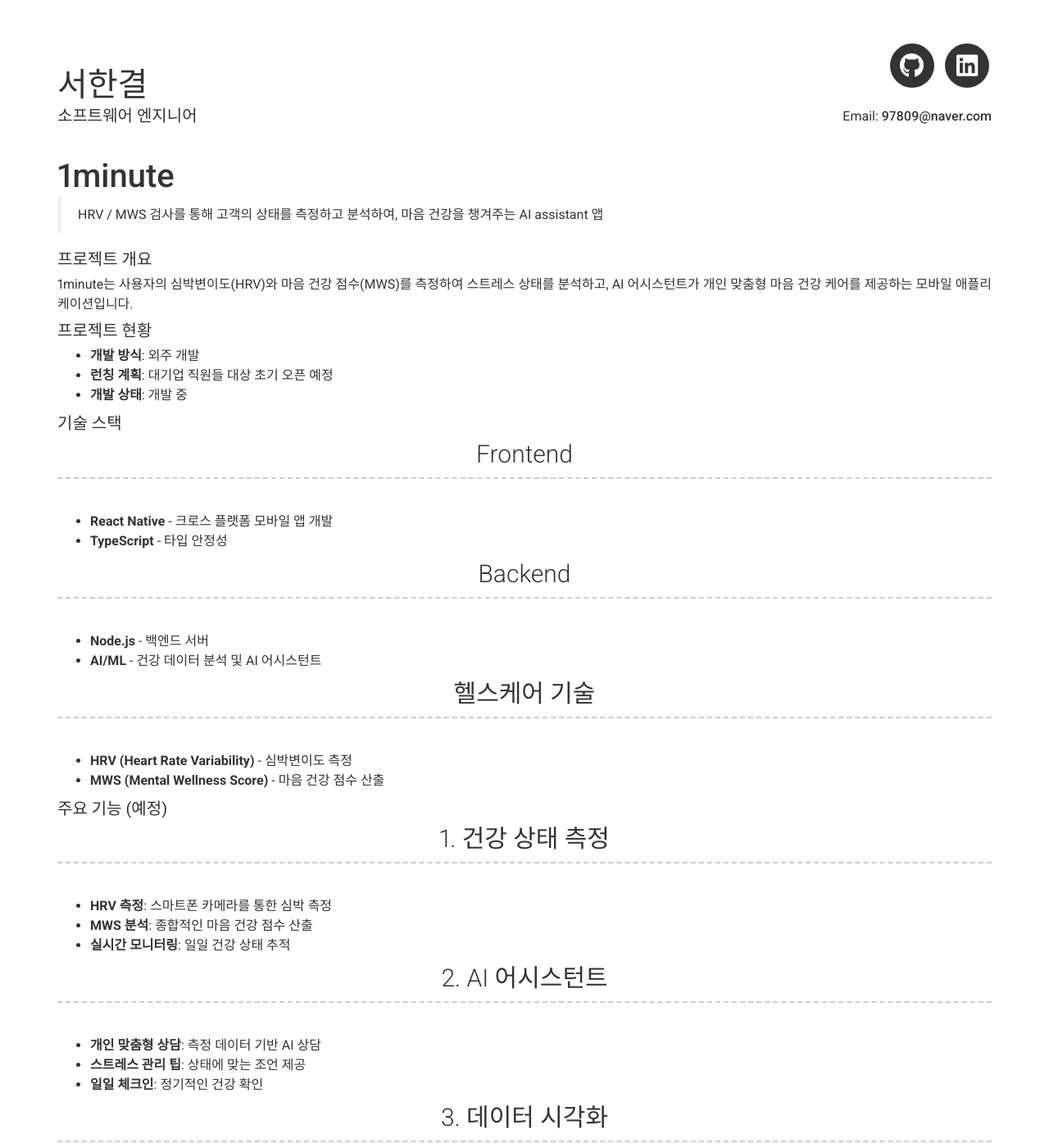
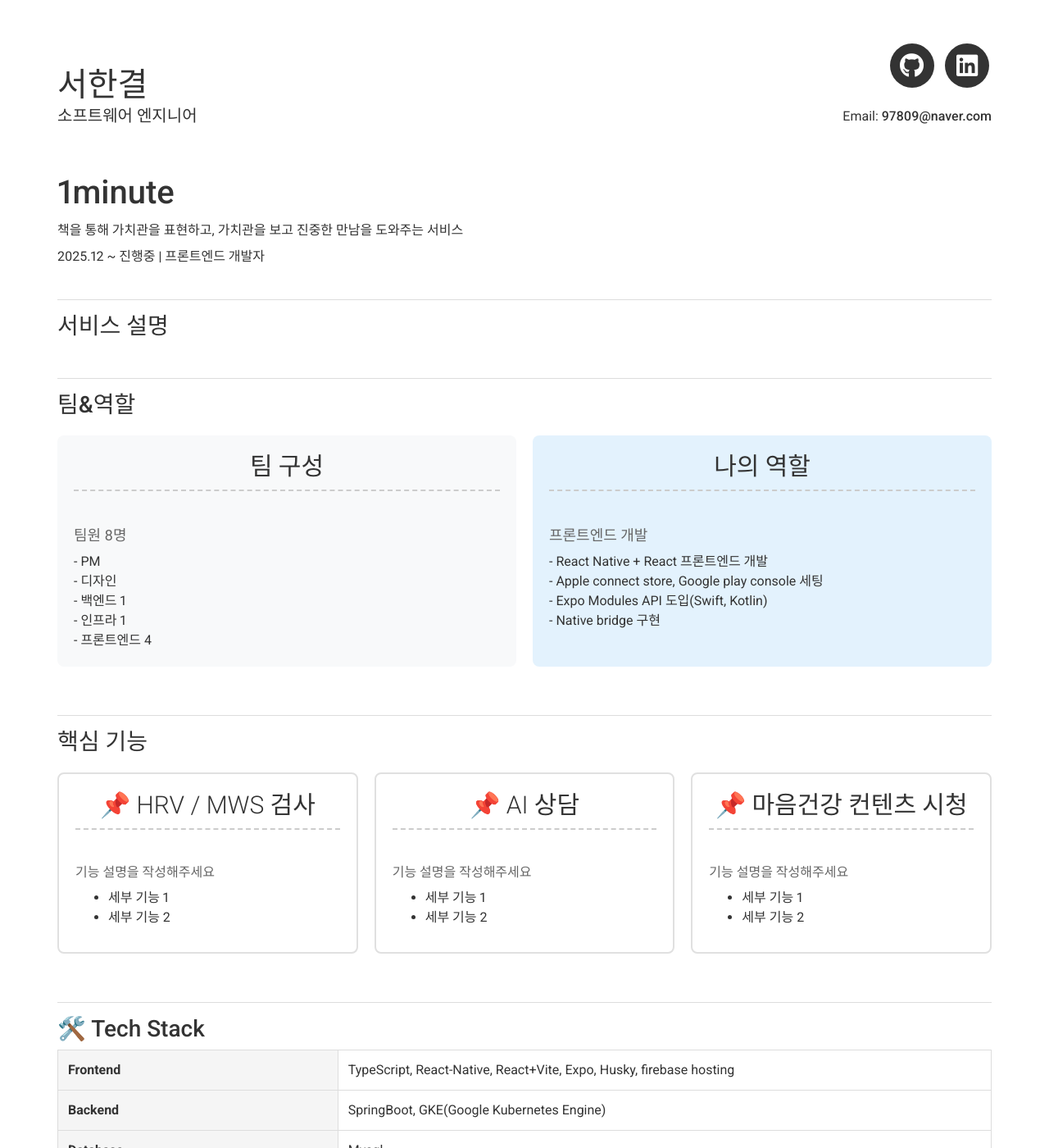
Before and after one commit to Hangyeol-SSeo/Hangyeol-SSeo.github.io, a Jekyll site: the page built from 1minute.md, in a window 1280 px wide and 1400 px high. Shown: the whole window at 82% size. Built offline with Jekyll 4.4.1, drawn with Linux system fonts in a browser that asks for light colours; nearby versions of some CDN libraries; some of the changed text lies outside the part shown.

Commit message:
1minute 상세 페이지 초안

```diff
--- a/1minute.md
+++ b/1minute.md
@@ -1,84 +1,136 @@
 ---
 layout: page
-title: 1minute - AI 마음 건강 케어 앱
-permalink: /projects/1minute/
+title: 1minute
+permalink: /experience/1minute/
 ---
 
-# 1minute
-
-> HRV / MWS 검사를 통해 고객의 상태를 측정하고 분석하여, 마음 건강을 챙겨주는 AI assistant 앱
-
-## 프로젝트 개요
-
-1minute는 사용자의 심박변이도(HRV)와 마음 건강 점수(MWS)를 측정하여 스트레스 상태를 분석하고,
-AI 어시스턴트가 개인 맞춤형 마음 건강 케어를 제공하는 모바일 애플리케이션입니다.
-
-## 프로젝트 현황
-
-- **개발 방식**: 외주 개발
-- **런칭 계획**: 대기업 직원들 대상 초기 오픈 예정
-- **개발 상태**: 개발 중
-
-## 기술 스택
-
-### Frontend
-- **React Native** - 크로스 플랫폼 모바일 앱 개발
-- **TypeScript** - 타입 안정성
-
-### Backend
-- **Node.js** - 백엔드 서버
-- **AI/ML** - 건강 데이터 분석 및 AI 어시스턴트
-
-### 헬스케어 기술
-- **HRV (Heart Rate Variability)** - 심박변이도 측정
-- **MWS (Mental Wellness Score)** - 마음 건강 점수 산출
-
-## 주요 기능 (예정)
-
-### 1. 건강 상태 측정
-- **HRV 측정**: 스마트폰 카메라를 통한 심박 측정
-- **MWS 분석**: 종합적인 마음 건강 점수 산출
-- **실시간 모니터링**: 일일 건강 상태 추적
-
-### 2. AI 어시스턴트
-- **개인 맞춤형 상담**: 측정 데이터 기반 AI 상담
-- **스트레스 관리 팁**: 상태에 맞는 조언 제공
-- **일일 체크인**: 정기적인 건강 확인
-
-### 3. 데이터 시각화
-- **건강 리포트**: 일/주/월별 건강 변화 추이
-- **인사이트 제공**: 패턴 분석 및 개선 방향 제시
-
-### 4. 기업 복지 연동
-- **임직원 건강 관리**: 대기업 복지 프로그램 연동
-- **단체 건강 모니터링**: 조직 차원의 건강 관리
-
-## 기대 효과
-
-### 개인
-- 일상적인 스트레스 관리
-- 마음 건강에 대한 인식 증가
-- 데이터 기반 자기 관리
-
-### 기업
-- 임직원 복지 향상
-- 업무 스트레스 감소
-- 생산성 향상
-
-## 타겟 사용자
-
-- 대기업 임직원
-- 스트레스 관리가 필요한 직장인
-- 마음 건강에 관심 있는 일반인
-
-## 개발 진행 상황
-
-현재 외주 개발로 진행 중이며, 대기업 직원들을 대상으로 한 파일럿 테스트를 준비하고 있습니다.
+<div style="margin-top: 20px; margin-bottom: 40px;">
+  <h1 style="margin-bottom: 10px;">1minute</h1>
+  <p style="font-size: 1.6rem; color: #333; margin-bottom: 8px;">책을 통해 가치관을 표현하고, 가치관을 보고 진중한 만남을 도와주는 서비스</p>
+  <p style="font-size: 1.6rem; color: #333; margin-bottom: 20px;">2025.12 ~ 진행중 | 프론트엔드 개발자</p>
+</div>
 
 ---
 
-**주의**: 이 프로젝트는 현재 개발 중이며, 상세 정보는 정식 출시 후 업데이트될 예정입니다.
+<h1 style="font-size: 2.8rem; margin-bottom:8px">서비스 설명</h1>
+
+<!-- 서비스 설명 삽입 -->
+
+<br/>
 
 ---
 
-[← 프로젝트 목록으로 돌아가기](/#projects)
+<h1 style="font-size: 2.8rem; margin-bottom:8px">팀&역할</h1>
+
+<div style="display: flex; gap: 20px; margin: 20px 0;">
+  <div style="flex: 1; background: #f8f9fa; padding: 20px; border-radius: 8px; font-size: medium">
+    <h3 style="margin-top: 0;">팀 구성</h3>
+    <p style="color: #666; font-size: large">팀원 8명</p>
+    - PM <br/>
+    - 디자인 <br/>
+    - 백엔드 1 <br/>
+    - 인프라 1 <br/>
+    - 프론트엔드 4 <br/>
+  </div>
+  <div style="flex: 1; background: #e3f2fd; padding: 20px; border-radius: 8px; font-size: medium">
+    <h3 style="margin-top: 0;">나의 역할</h3>
+    <p style="color: #666; font-size: large">프론트엔드 개발</p>
+    - React Native + React 프론트엔드 개발 <br/>
+    - Apple connect store, Google play console 세팅 <br/>
+    - Expo Modules API 도입(Swift, Kotlin) <br/>
+    - Native bridge 구현 <br/>
+  </div>
+</div>
+
+<br/>
+
+---
+
+<h1 style="font-size: 2.8rem; margin-bottom:8px">핵심 기능</h1>
+
+<div style="display: grid; grid-template-columns: repeat(auto-fit, minmax(250px, 1fr)); gap: 20px; margin: 20px 0;">
+  <div style="background: #fff; border: 2px solid #e0e0e0; padding: 20px; border-radius: 8px;">
+    <h3 style="margin-top: 0;">📌 HRV / MWS 검사</h3>
+    <p style="color: #666;">기능 설명을 작성해주세요</p>
+    <ul>
+      <li>세부 기능 1</li>
+      <li>세부 기능 2</li>
+    </ul>
+  </div>
+
+  <div style="background: #fff; border: 2px solid #e0e0e0; padding: 20px; border-radius: 8px;">
+    <h3 style="margin-top: 0;">📌 AI 상담</h3>
+    <p style="color: #666;">기능 설명을 작성해주세요</p>
+    <ul>
+      <li>세부 기능 1</li>
+      <li>세부 기능 2</li>
+    </ul>
+  </div>
+
+  <div style="background: #fff; border: 2px solid #e0e0e0; padding: 20px; border-radius: 8px;">
+    <h3 style="margin-top: 0;">📌 마음건강 컨텐츠 시청</h3>
+    <p style="color: #666;">기능 설명을 작성해주세요</p>
+    <ul>
+      <li>세부 기능 1</li>
+      <li>세부 기능 2</li>
+    </ul>
+  </div>
+</div>
+
+<br/>
+
+---
+
+<h1 style="font-size: 2.8rem; margin-bottom:8px">🛠️ Tech Stack</h1>
+
+<table style="width: 100%; border-collapse: collapse; font-size: medium">
+  <tr>
+    <td style="padding: 12px; background: #f5f5f5; font-weight: bold; border: 1px solid #ddd; width: 30%;">Frontend</td>
+    <td style="padding: 12px; border: 1px solid #ddd;">
+      TypeScript, React-Native, React+Vite, Expo, Husky, firebase hosting
+    </td>
+  </tr>
+  <tr>
+    <td style="padding: 12px; background: #f5f5f5; font-weight: bold; border: 1px solid #ddd;">Backend</td>
+    <td style="padding: 12px; border: 1px solid #ddd;">
+      SpringBoot, GKE(Google Kubernetes Engine)
+    </td>
+  </tr>
+  <tr>
+    <td style="padding: 12px; background: #f5f5f5; font-weight: bold; border: 1px solid #ddd;">Database</td>
+    <td style="padding: 12px; border: 1px solid #ddd;">
+      Mysql
+    </td>
+  </tr>
+  <tr>
+    <td style="padding: 12px; background: #f5f5f5; font-weight: bold; border: 1px solid #ddd;">Tools</td>
+    <td style="padding: 12px; border: 1px solid #ddd;">
+      Jira, Confluence, Figma, Slack
+    </td>
+  </tr>
+</table>
+
+<br/>
+
+---
+
+<h1 style="font-size: 2.8rem; margin-bottom:8px">🌱 역경과 성장</h1>
+<!--
+지문, face id
+webview
+-->
+<div style="background: #f5f5f5; padding: 30px; border-radius: 12px; margin: 20px 0; font-size: medium">
+  <h2 style="color: #222222">제목</h2>
+  <b>문제</b>:  <br/>
+  <b>원인</b>:  <br/>
+  <b>해결</b>:  <br/>
+  <b>교훈</b>:  <br/>
+</div>
+
+<br/>
+
+---
+
+<div style="text-align: center; margin-top: 60px;">
+  <a href="/" style="display: inline-block; font-size: medium; padding: 12px 30px; background: #333; color: white; text-decoration: none; border-radius: 6px; transition: all 0.3s;">이력서 홈으로 돌아가기</a>
+</div>
```
